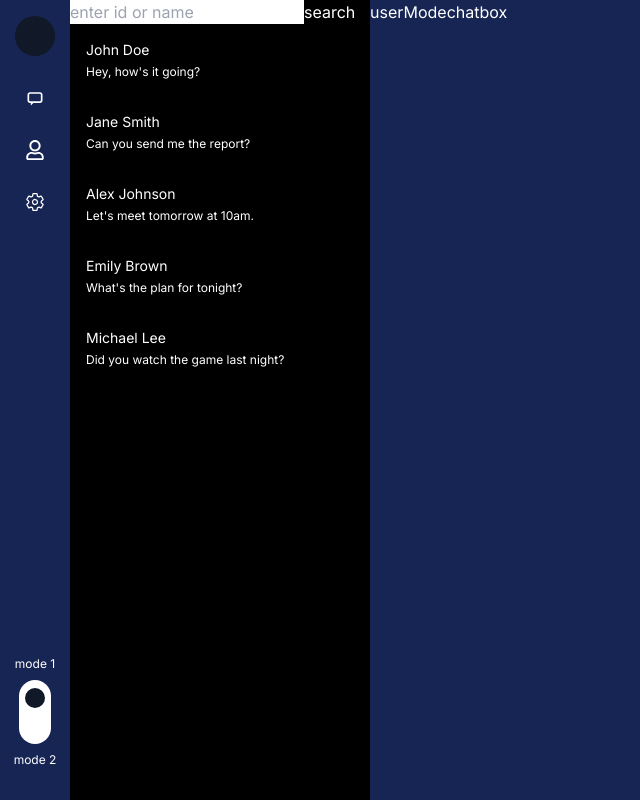
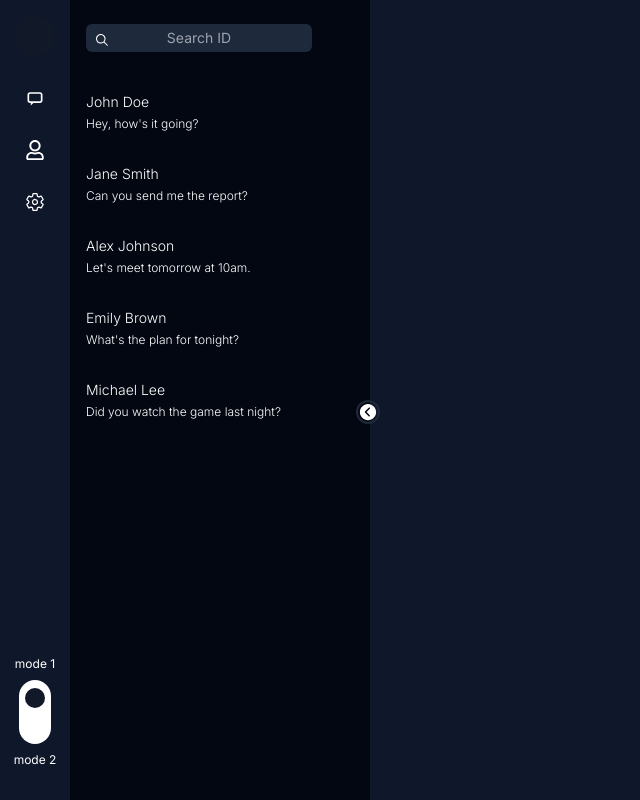
Before and after one commit to GENERATOR07/Cognimed, a Next.js app: page / in a window 1280 px wide. Shown: the whole page, without its empty margins (0-640 px from the left). Built offline with nearby package versions, Linux system fonts and the light colour scheme.

Commit message:
added collapse ,animation and chatbox component

```diff
--- a/src/app/layout.tsx
+++ b/src/app/layout.tsx
@@ -2,7 +2,7 @@ import type { Metadata } from "next";
 import { Inter } from "next/font/google";
 import "./globals.css";
 import { UserModeProvider } from "@/context/modeContext";
-
+import { ChatDetailsProvider } from "@/context/chatDetailsContext";
 
 const inter = Inter({ subsets: ["latin"] });
 
@@ -19,11 +19,10 @@ export default function RootLayout({
   return (
     <html lang="en">
       <body className={inter.className}>
-       <UserModeProvider>
-          {children}
-       </UserModeProvider>
-
-        </body>
+        <UserModeProvider>
+          <ChatDetailsProvider>{children}</ChatDetailsProvider>
+        </UserModeProvider>
+      </body>
     </html>
   );
 }
--- a/src/components/chat-box.tsx
+++ b/src/components/chat-box.tsx
@@ -1,12 +1,102 @@
+import { IoSend } from "react-icons/io5";
+import { useUserMode } from "@/hooks/useMode";
+import { CiMicrophoneOn } from "react-icons/ci";
+import { FaPlusCircle } from "react-icons/fa";
+import React, { useState } from "react";
+import { useChatDetails } from "@/hooks/useChatDetails";
+const DocumentChat = () => {
+  const [animation, setAnimation] = useState<string>("animate-spin ");
 
-import { useUserMode } from '@/hooks/useMode'
-import React from 'react'
-
+  setTimeout(() => setAnimation(""), 2000);
+  return (
+    <div className="flex flex-col gap-8 text-xs h-[470px] py-6 px-4 ">
+      <div className="w-[600px] self-end  text-center flex gap-2">
+        <p className="w-[500px]  bg-slate-600 p-2 m-1 rounded-t-2xl rounded-l-2xl ">
+          Lorem ipsum dolor sit amet consectetur adipisicing elit. Et
+        </p>
+        <div className="h-7 w-7 rounded-full bg-slate-700 self-end"></div>
+      </div>
+      <div className="w-[600px] self-start  text-center flex gap-2">
+        <div
+          className={`h-7 w-7 rounded-full bg-slate-700 self-end ${animation} transition-all delay-200 ease-linear `}
+        >
+          <FaPlusCircle size={28} />
+        </div>
+        <p className="w-[500px]  bg-slate-400 p-2 m-1 rounded-t-2xl rounded-r-2xl ">
+          www.link1.com/asdsad
+          <br />
+          www.link2.com/asdsad
+          <br />
+          www.link3.com/asdsad
+          <br />
+        </p>
+      </div>
+    </div>
+  );
+};
+const UserChats = () => {
+  return (
+    <div className="flex flex-col gap-8 text-xs h-[470px] py-6 px-4 ">
+      <div className="w-[600px] self-end  text-center flex gap-2">
+        <p className="w-[500px]  bg-slate-600 p-2 m-1 rounded-t-2xl rounded-l-2xl ">
+          Lorem ipsum dolor sit amet consectetur adipisicing elit. Et
+        </p>
+        <div className="h-7 w-7 rounded-full bg-slate-700 self-end"></div>
+      </div>
+      <div className="w-[600px] self-start  text-center flex gap-2">
+        <div className="h-7 w-7 rounded-full bg-slate-700 self-end ">
+          <FaPlusCircle size={28} />
+        </div>
+        <p className="w-[500px]  bg-slate-400 p-2 m-1 rounded-t-2xl rounded-r-2xl ">
+          Lorem ipsum dolor sit amet consectetur adipisicing elit. Et doloremque
+          labore sint, impedit tenetur placeat suscipit illum modi vero illo in
+          consequatur incidunt delectus aperiam harum odio cum ducimus quam.
+        </p>
+      </div>
+    </div>
+  );
+};
 export default function ChatBox() {
-  const {userMode}=useUserMode()
+  const { userMode } = useUserMode();
+  const { chatDetails } = useChatDetails();
+  let isChatting =
+    (userMode && chatDetails!.name!.length > 0) ||
+    (!userMode && chatDetails!.topic!.length > 0);
+  let BackgroundColor = userMode ? " bg-slate-900" : "bg-gray-200";
+  let TextColor = userMode ? "" : "text-black";
   return (
-    <div className="bg-blue-950 flex-1  ">
-      {userMode?"userMode":"docs mode"}
-      chatbox</div>
-  )
+    <div
+      className={`bg-gradient-to-r  ${BackgroundColor} flex-1  flex flex-col transition-all delay-200 ${TextColor}`}
+    >
+      {isChatting ? (
+        <>
+          <div className="m-2">
+            {userMode ? chatDetails?.name : chatDetails?.topic}
+          </div>
+          <div className="flex items-center gap-4 p-4">
+            <div className="h-0 flex-1 border-gray-600 border-t-2"></div>
+            <span className="text-sm border-gray-600">Today</span>
+            <div className="h-0 flex-1 border-gray-600 border-t-2"></div>
+          </div>
+          {userMode ? (
+            <UserChats key={chatDetails?.id} />
+          ) : (
+            <DocumentChat key={chatDetails?.id} />
+          )}
+          <div className="mx-6 my-2 flex items-center gap-2 relative ">
+            <span className="absolute right-14 top-3 ">
+              <IoSend color="black" />
+            </span>
+            <input
+              placeholder="Type your msg here"
+              className=" p-2 bg-slate-300  rounded-xl text-xs flex-1 "
+            />
+            <button className="h-10 w-10 rounded-full bg-slate-700 p-2">
+              <CiMicrophoneOn size={25} />
+            </button>
+          </div>
+        </>
+      ) : null}
+    </div>
+  );
 }
--- a/src/components/menu.tsx
+++ b/src/components/menu.tsx
@@ -1,24 +1,53 @@
-import { useMenuData } from '@/hooks/useMenuData'
-import { useUserMode } from '@/hooks/useMode'
-import React, { useState } from 'react'
-import UserList from './user-list'
-import { ResearchTopic, User } from '@/dummy/menu-data'
-import ReasearchList from './research-list'
-import SearchBox from './search-box'
-
+import { useMenuData } from "@/hooks/useMenuData";
+import { useUserMode } from "@/hooks/useMode";
+import React, { useState } from "react";
+import UserList from "./user-list";
+import { ResearchTopic, User } from "@/dummy/menu-data";
+import ReasearchList from "./research-list";
+import SearchBox from "./search-box";
+import {
+  IoIosArrowDroprightCircle,
+  IoIosArrowDropleftCircle,
+} from "react-icons/io";
 
 export default function Menu() {
-  const {userMode}=useUserMode()
-  const [searchValue,setSearchValue]=useState<string>("")
-  const data=useMenuData(searchValue)
-  const handelSearch=(value:string)=>{
-    setSearchValue(value)
-  }
+  const { userMode } = useUserMode();
+  const [searchValue, setSearchValue] = useState<string>("");
+  const [isCollapseable, setIsCollapseable] = useState<boolean>(true);
+  const data = useMenuData(searchValue);
+  const handelSearch = (value: string) => {
+    setSearchValue(value);
+  };
+  let MenuWidth = isCollapseable ? "w-[300px]" : "w-[0px]";
+  let MenuVisibility = isCollapseable ? "visible" : "invisible";
 
+  const handelCollapse = () => {
+    setIsCollapseable((pv) => !pv);
+  };
   return (
-    <div className="bg-black w-[300px] flex flex-col ">
-       <SearchBox onSearch={handelSearch} value={searchValue} />
-       {userMode?<UserList data={data as User[]} />:<ReasearchList data={data as ResearchTopic[]}/>}
+    <div
+      className={`bg-gray-950 flex flex-col ${MenuWidth} ${MenuVisibility} relative transition-all ease-linear delay-200`}
+    >
+      {isCollapseable ? (
+        <>
+          <SearchBox onSearch={handelSearch} value={searchValue} />
+          {userMode ? (
+            <UserList data={data as User[]} />
+          ) : (
+            <ReasearchList data={data as ResearchTopic[]} />
+          )}
+        </>
+      ) : null}
+      <button
+        onClick={handelCollapse}
+        className=" absolute right-[-10px] top-1/2 visible rounded-full border-gray-800 border-2"
+      >
+        {isCollapseable ? (
+          <IoIosArrowDropleftCircle size={20} />
+        ) : (
+          <IoIosArrowDroprightCircle size={20} />
+        )}
+      </button>
     </div>
-  )
+  );
 }
--- a/src/components/research-list.tsx
+++ b/src/components/research-list.tsx
@@ -1,23 +1,37 @@
-import { ResearchTopic } from '@/dummy/menu-data'
-import React from 'react'
-interface ResearchListProps{
-    data:ResearchTopic[]
+import { ResearchTopic } from "@/dummy/menu-data";
+import { useChatDetails } from "@/hooks/useChatDetails";
+import React from "react";
+interface ResearchListProps {
+  data: ResearchTopic[];
 }
-interface ResearchListItemProps{
-    id:number,
-    topic:string,
-    date:string
+interface ResearchListItemProps {
+  id: number;
+  topic: string;
+  date: string;
 }
-const ResearchListItem=({id,topic,date}:ResearchListItemProps)=>{
-    return<button className='flex flex-col gap-1 px-4 py-2' key={id}>
-    <span className='text-sm'>{topic}</span>
-  <span className='text-xs'>{date}</span>
-</button>
+const ResearchListItem = ({ id, topic, date }: ResearchListItemProps) => {
+  const { setChatDetails } = useChatDetails();
+  const handelClick = () => {
+    setChatDetails({ id, topic, name: "" });
+  };
+  return (
+    <button onClick={handelClick} className="flex flex-col gap-1 px-4 py-2">
+      <span className="text-sm">{topic}</span>
+      <span className="text-xs">{date}</span>
+    </button>
+  );
+};
+export default function ReasearchList({ data }: ResearchListProps) {
+  return (
+    <div className="flex flex-col py-2 gap-4 font-light">
+      {data.map((data: ResearchTopic) => (
+        <ResearchListItem
+          key={data.id}
+          id={data.id}
+          topic={data.topic}
+          date={data.dateOfSearch}
+        />
+      ))}
+    </div>
+  );
 }
-export default function ReasearchList({data}:ResearchListProps) {
-    return<div className='flex flex-col py-2 gap-4'>
-    {
-        data.map((data:ResearchTopic)=><ResearchListItem id={data.id} topic={data.topic} date={data.dateOfSearch}/>)
-    }
-  </div>
-}
--- a/src/components/search-box.tsx
+++ b/src/components/search-box.tsx
@@ -1,18 +1,22 @@
+import { useUserMode } from '@/hooks/useMode';
 import React from 'react'
+import { IoIosSearch } from "react-icons/io";
 interface SearchBoxProps{
     value:string
     onSearch:any
 }
 export default function SearchBox({value,onSearch}:SearchBoxProps) {
-
+  const {userMode}=useUserMode()
+  let placeholder=userMode?"Search ID":"Search topic"
   const handelChange=(e:any)=>{
 
      onSearch(e.target.value)
   }
   return (
-    <div>
-        <input className='text-black' onChange={handelChange} type="text" placeholder='enter id or name'/>
-        <span>search</span>
+    <div className='py-6 px-4 flex relative'>
+        <span className='absolute top-8 left-6'><IoIosSearch /></span>
+        <input className=' py-1 px-2 rounded-md bg-slate-800 text-slate-400 text-center text-sm' onChange={handelChange} type="text" placeholder={placeholder}/>
+
     </div>
   )
 }
--- a/src/components/sidebar.tsx
+++ b/src/components/sidebar.tsx
@@ -1,39 +1,49 @@
-import React, { useState } from 'react'
+import React from "react";
 import { TiMessage } from "react-icons/ti";
 import { IoSettingsOutline } from "react-icons/io5";
 import { FaRegUser } from "react-icons/fa";
-import { useUserMode } from '@/hooks/useMode';
-
-
-
-
+import { useUserMode } from "@/hooks/useMode";
 
 export default function Sidebar() {
-   const {userMode,toggleUserMode}=useUserMode()
+  const { userMode, toggleUserMode } = useUserMode();
 
   return (
-    <div className="bg-blue-950 w-[70px] flex flex-col justify-between pb-8 items-center">
-
-      <div className='flex flex-col items-center '>
-      <span className='p-4'> <div className='bg-gray-900 w-10 h-10 rounded-full'></div></span>
-       <span  className='p-4'><TiMessage size={20}/></span>
-       <span  className='p-4'><FaRegUser size={20}/></span>
-       <span  className='p-4'><IoSettingsOutline size={20}/></span>
+    <div className=" bg-slate-900 w-[70px] flex flex-col justify-between pb-8 items-center">
+      <div className="flex flex-col items-center ">
+        <span className="p-4">
+          {" "}
+          <div className="bg-gray-900 w-10 h-10 rounded-full"></div>
+        </span>
+        <span className="p-4">
+          <TiMessage size={20} />
+        </span>
+        <span className="p-4">
+          <FaRegUser size={20} />
+        </span>
+        <span className="p-4">
+          <IoSettingsOutline size={20} />
+        </span>
       </div>
 
-     <div className='flex flex-col items-center gap-2 '>
-        <span className='text-xs'>mode 1</span>
-        <button onClick={toggleUserMode} className=' flex flex-col bg-white rounded-2xl p-2 gap-2 w-8 items-center'>
-
-         <div className={`bg-gray-900 w-5 h-5 rounded-full ${userMode ? 'opacity-100' : 'opacity-0'} transition-all  duration-500`} ></div>
-         <div className={`bg-blue-700 w-5 h-5 rounded-full ${userMode ? 'opacity-0' : 'opacity-100'} transition-all  duration-500`} ></div>
+      <div className="flex flex-col items-center gap-2 ">
+        <span className="text-xs">mode 1</span>
+        <button
+          onClick={toggleUserMode}
+          className=" flex flex-col bg-white rounded-2xl p-2 gap-2 w-8 items-center"
+        >
+          <div
+            className={`bg-gray-900 w-5 h-5 rounded-full ${
+              userMode ? "opacity-100" : "opacity-0"
+            } transition-all  duration-500`}
+          ></div>
+          <div
+            className={`bg-blue-700 w-5 h-5 rounded-full ${
+              userMode ? "opacity-0" : "opacity-100"
+            } transition-all  duration-500`}
+          ></div>
         </button>
-        <span className='text-xs'>mode 2</span>
-     </div>
-
-
-
-
+        <span className="text-xs">mode 2</span>
+      </div>
     </div>
-  )
+  );
 }
--- a/src/components/user-list.tsx
+++ b/src/components/user-list.tsx
@@ -1,27 +1,38 @@
-import { User} from '@/dummy/menu-data'
-import React from 'react'
-interface UserListProps{
-    data:User[],
+import { User } from "@/dummy/menu-data";
+import { useChatDetails } from "@/hooks/useChatDetails";
+import React from "react";
+interface UserListProps {
+  data: User[];
+}
+interface UserListItemProps {
+  id: number;
+  name: string;
+  lastMessage: string;
+}
+const UserListItem = ({ id, name, lastMessage }: UserListItemProps) => {
+  const { setChatDetails } = useChatDetails();
+  const handelClick = () => {
+    setChatDetails({ id, name, topic: "" });
+  };
+  return (
+    <button onClick={handelClick} className="flex flex-col gap-1 px-4 py-2">
+      <span className="text-sm">{name}</span>
+      <span className="text-xs">{lastMessage}</span>
+    </button>
+  );
+};
 
+export default function UserList({ data }: UserListProps) {
+  return (
+    <div className="flex flex-col py-2 gap-4 font-light">
+      {data.map((data: User) => (
+        <UserListItem
+          key={data.id}
+          id={data.id}
+          name={data.name}
+          lastMessage={data.lastMessage}
+        />
+      ))}
+    </div>
+  );
 }
-interface UserListItemProps{
-    id:number,
-    name:string,
-    lastMessage:string
-}
-const UserListItem=({id,name,lastMessage}:UserListItemProps)=>{
-    return <button className='flex flex-col gap-1 px-4 py-2' key={id}>
-              <span className='text-sm'>{name}</span>
-            <span className='text-xs'>{lastMessage}</span>
-        </button>
-}
-
-export default function UserList({data}:UserListProps) {
-
-  return<div className='flex flex-col py-2 gap-4'>
-    {
-        data.map((data:User)=><UserListItem id={data.id} name={data.name} lastMessage={data.lastMessage}/>)
-    }
-  </div>
-
-}
--- /dev/null
+++ b/src/context/chatDetailsContext.tsx
@@ -0,0 +1,44 @@
+"use client";
+import React, {
+  createContext,
+  useState,
+  Dispatch,
+  SetStateAction,
+} from "react";
+
+export interface ChatDetailsType {
+  id: number;
+  name?: string;
+  topic?: string;
+}
+
+export interface ChatDetailsContextType {
+  chatDetails: ChatDetailsType | null;
+  setChatDetails: Dispatch<SetStateAction<ChatDetailsType | null>>;
+}
+
+const initialChatDetails: ChatDetailsType = {
+  id: -1,
+  name: "",
+  topic: "",
+};
+
+export const ChatDetailsContext = createContext<ChatDetailsContextType>({
+  chatDetails: initialChatDetails,
+  setChatDetails: () => {},
+});
+interface ChatDetailsProviderProps {
+  children: React.ReactNode;
+}
+export const ChatDetailsProvider: React.FC<ChatDetailsProviderProps> = ({
+  children,
+}) => {
+  const [chatDetails, setChatDetails] = useState<ChatDetailsType | null>(
+    initialChatDetails
+  );
+  return (
+    <ChatDetailsContext.Provider value={{ chatDetails, setChatDetails }}>
+      {children}
+    </ChatDetailsContext.Provider>
+  );
+};
--- /dev/null
+++ b/src/hooks/useChatDetails.tsx
@@ -0,0 +1,13 @@
+import {
+  ChatDetailsContext,
+  ChatDetailsContextType,
+} from "@/context/chatDetailsContext";
+import { useContext } from "react";
+
+export const useChatDetails = (): ChatDetailsContextType => {
+  const context = useContext(ChatDetailsContext);
+  if (!context) {
+    throw new Error("useChatDetails must be used within a ChatDetailsProvider");
+  }
+  return context;
+};
```
